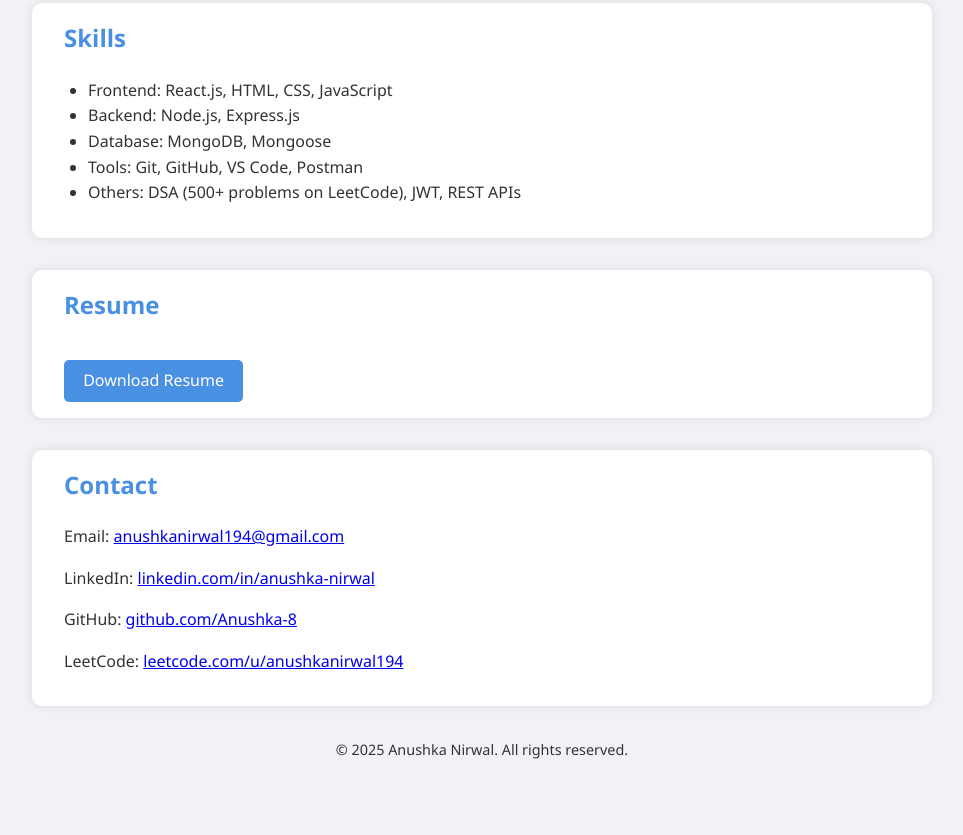
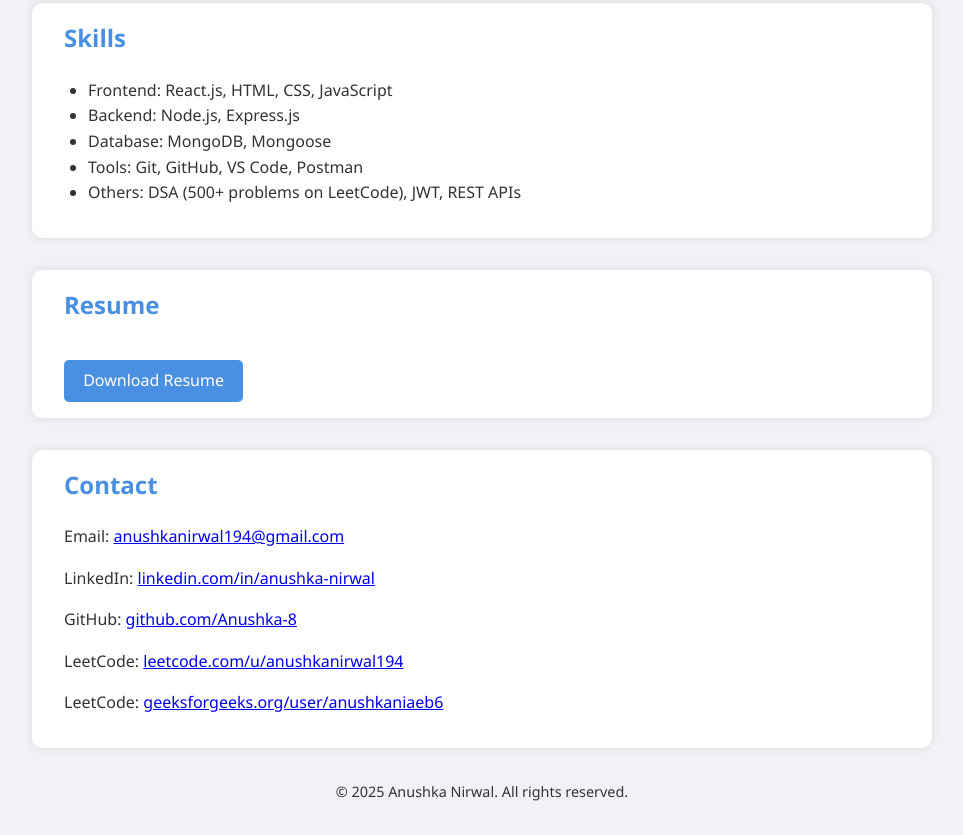
Before and after one commit to Anushka-8/anushka-portfolio, a plain HTML site: page index.html in a window 1280 px wide. Shown: the part 898-1733 px from the top of the page, without its empty margins (158-1121 px from the left). Before the commit the page ends 1691 px from the top, so only its background shows below. Drawn offline with Linux system fonts and the light colour scheme.

Commit message:
update gfg link

```diff
--- a/index.html
+++ b/index.html
@@ -171,6 +171,7 @@
     <p>LinkedIn: <a href="https://www.linkedin.com/in/anushka-nirwal-85399a24b" target="_blank">linkedin.com/in/anushka-nirwal</a></p>
     <p>GitHub: <a href="https://github.com/Anushka-8" target="_blank">github.com/Anushka-8</a></p>
     <p>LeetCode: <a href="https://leetcode.com/u/anushkanirwal194/" target="_blank">leetcode.com/u/anushkanirwal194</a></p>
+    <p>LeetCode: <a href="https://www.geeksforgeeks.org/user/anushkaniaeb6/" target="_blank">geeksforgeeks.org/user/anushkaniaeb6</a></p>
   </section>
 
   <footer>
```
